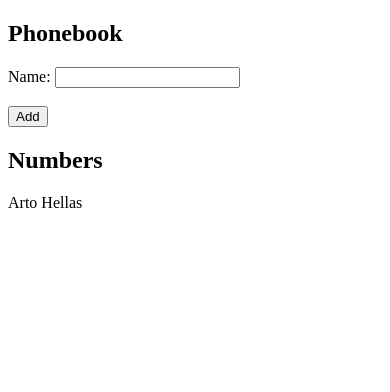
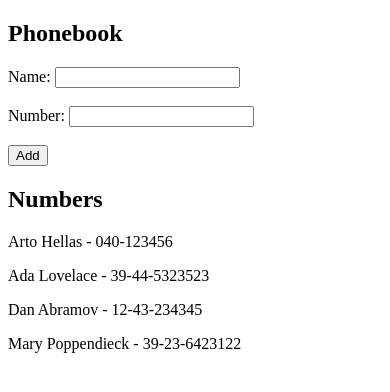
Before and after one commit to chethan25/fullstackopen-2021, a React (Create React App) app in the folder part2/phonebook/: page / in a window 390 px wide. Shown: the top 392 px of the page. Built offline with nearby package versions, Linux system fonts and the light colour scheme.

Commit message:
solution to 2.8: the phonebook step3

```diff
--- a/part2/phonebook/src/App.js
+++ b/part2/phonebook/src/App.js
@@ -1,11 +1,22 @@
 import React, { useState } from 'react';
 
 const App = () => {
-  const [persons, setPersons] = useState([{ name: 'Arto Hellas' }]);
+  const [persons, setPersons] = useState([
+    { name: 'Arto Hellas', number: '040-123456', id: 1 },
+    { name: 'Ada Lovelace', number: '39-44-5323523', id: 2 },
+    { name: 'Dan Abramov', number: '12-43-234345', id: 3 },
+    { name: 'Mary Poppendieck', number: '39-23-6423122', id: 4 },
+  ]);
   const [newName, setNewName] = useState('');
+  const [newNumber, setNewNumber] = useState('');
 
-  const handleInputChange = (event) => {
+  const handleNameChange = (event) => {
     setNewName(event.target.value);
+  };
+
+  const handleNumberChange = (event) => {
+    console.log(typeof event.target.value);
+    setNewNumber(event.target.value);
   };
 
   const handleInputSubmit = (event) => {
@@ -16,14 +27,17 @@ const App = () => {
       )
     ) {
       setNewName('');
+      setNewNumber('');
       return alert(`${newName} is already added to phonebook`);
     }
 
     const personObject = {
       name: newName,
+      number: newNumber,
     };
     setPersons(persons.concat(personObject));
     setNewName('');
+    setNewNumber('');
   };
 
   return (
@@ -31,7 +45,12 @@ const App = () => {
       <h2>Phonebook</h2>
       <form onSubmit={handleInputSubmit}>
         <div>
-          Name: <input onChange={handleInputChange} value={newName} required />
+          Name: <input onChange={handleNameChange} value={newName} required />
+        </div>
+        <br />
+        <div>
+          Number:{' '}
+          <input onChange={handleNumberChange} value={newNumber} required />
         </div>
         <br />
         <div>
@@ -40,7 +59,9 @@ const App = () => {
       </form>
       <h2>Numbers</h2>
       {persons.map((person) => (
-        <p>{person.name}</p>
+        <p>
+          {person.name} - {person.number}
+        </p>
       ))}
     </div>
   );
```
